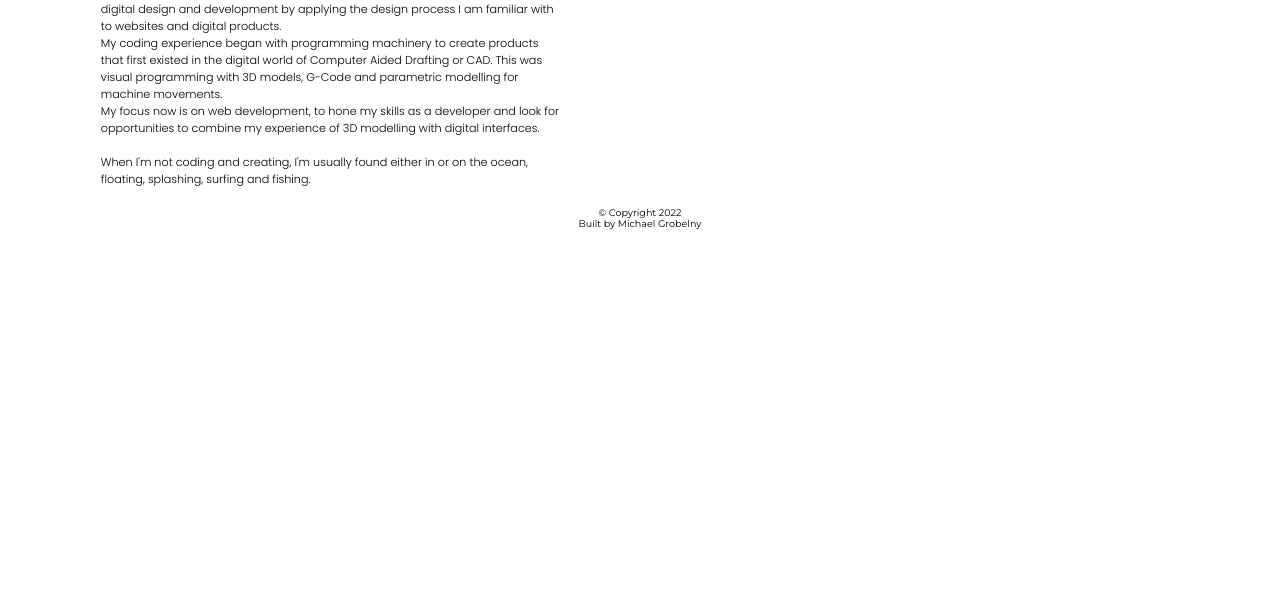
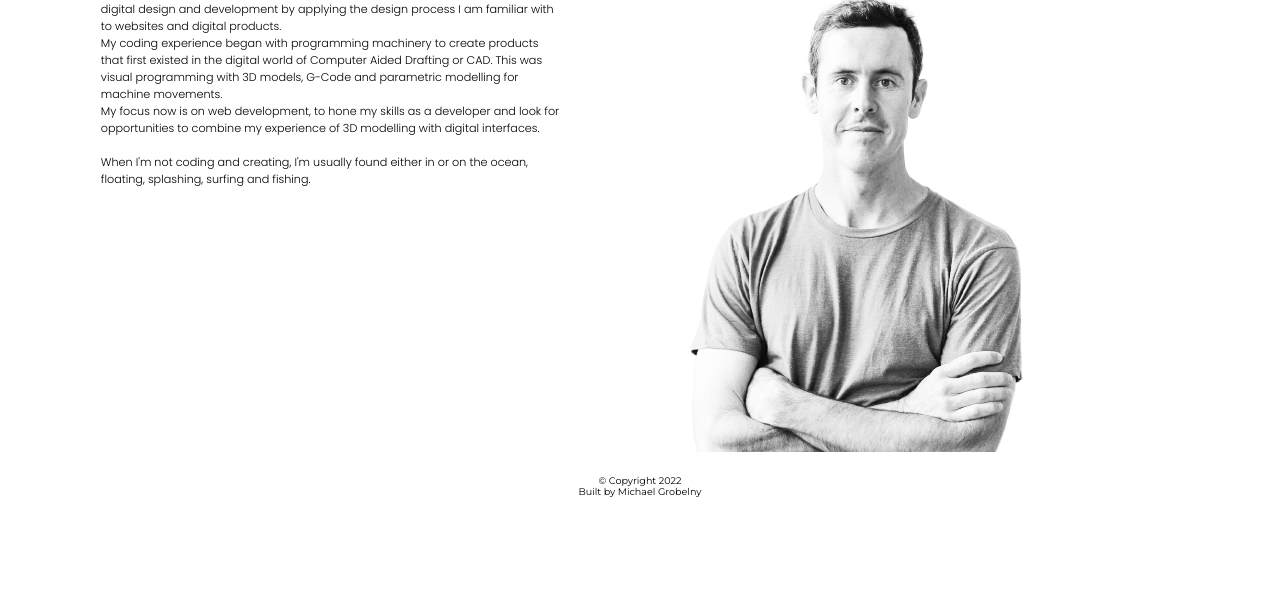
Before and after one commit to mikegrobelny/Main_Portfolio, a plain HTML site: page about.html in a window 1280 px wide. Shown: the part 199-800 px from the top of the page. Drawn offline with Linux system fonts and the light colour scheme; the site is published under a folder, as on GitHub Pages, so addresses that start at the root find nothing; a script that the page names is missing.

Commit message:
Update about.html

```diff
--- a/about.html
+++ b/about.html
@@ -105,7 +105,7 @@
 
         </div>
         <div class="picture">
-            <img src="/images/initiate_collaborate-updated_headshots-0002-removebg-preview.png"></img>
+            <img src="images/initiate_collaborate-updated_headshots-0002-removebg-preview.png"></img>
         </div>
 
     </div>
```
